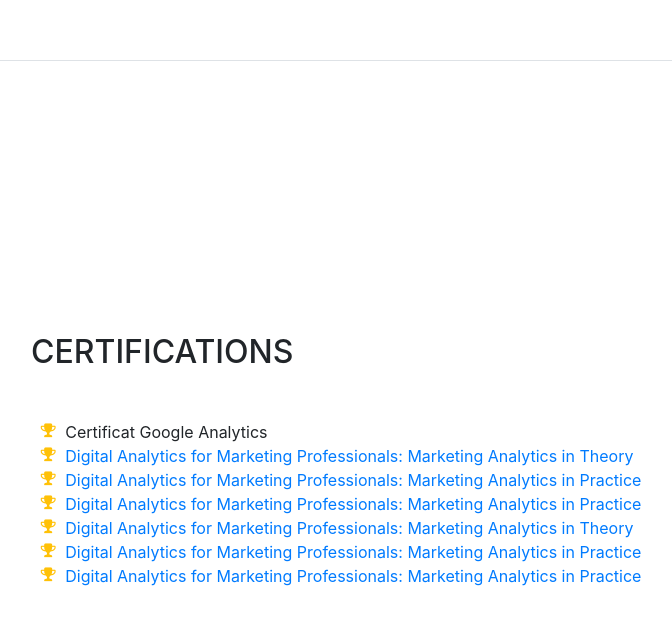
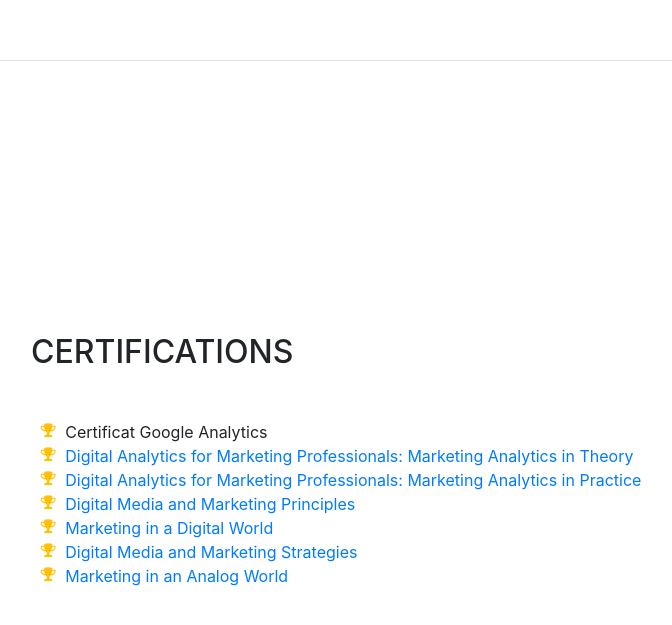
Before and after one commit to georgewillems/georgewillems.github.io, a website with bundled scripts: page index.html in a window 1280 px wide. Shown: the part 4244-4869 px from the top of the page, without its empty margins (289-961 px from the left). Built offline with nearby package versions, Linux system fonts and the light colour scheme; a web font is replaced by a local one.

Commit message:
Update index.html

```diff
--- a/index.html
+++ b/index.html
@@ -288,19 +288,19 @@
             </li>
             <li>
               <i class="fa-li fa fa-trophy text-warning"></i>
-              <a href="https://www.coursera.org/account/accomplishments/verify/KRXB6JV9HHBP" target="_blank">Digital Analytics for Marketing Professionals: Marketing Analytics in Practice</a>
+              <a href="https://www.coursera.org/account/accomplishments/verify/UU4SZF5S7Z9X" target="_blank">Digital Media and Marketing Principles</a>
             </li>
             <li>
               <i class="fa-li fa fa-trophy text-warning"></i>
-              <a href="https://www.coursera.org/account/accomplishments/verify/4WPLG3KKAUSU" target="_blank">Digital Analytics for Marketing Professionals: Marketing Analytics in Theory</a>
+              <a href="https://www.coursera.org/account/accomplishments/verify/C8VDKH97WYW4" target="_blank">Marketing in a Digital World</a>
             </li>
             <li>
               <i class="fa-li fa fa-trophy text-warning"></i>
-              <a href="https://www.coursera.org/account/accomplishments/verify/KRXB6JV9HHBP" target="_blank">Digital Analytics for Marketing Professionals: Marketing Analytics in Practice</a>
+              <a href="https://www.coursera.org/account/accomplishments/verify/BN7M5JH98ZJ9" target="_blank">Digital Media and Marketing Strategies</a>
             </li>
             <li>
               <i class="fa-li fa fa-trophy text-warning"></i>
-              <a href="https://www.coursera.org/account/accomplishments/verify/KRXB6JV9HHBP" target="_blank">Digital Analytics for Marketing Professionals: Marketing Analytics in Practice</a>
+              <a href="https://www.coursera.org/account/accomplishments/verify/AARCRZFN638W" target="_blank">Marketing in an Analog World</a>
             </li>
             <li>
 
```
